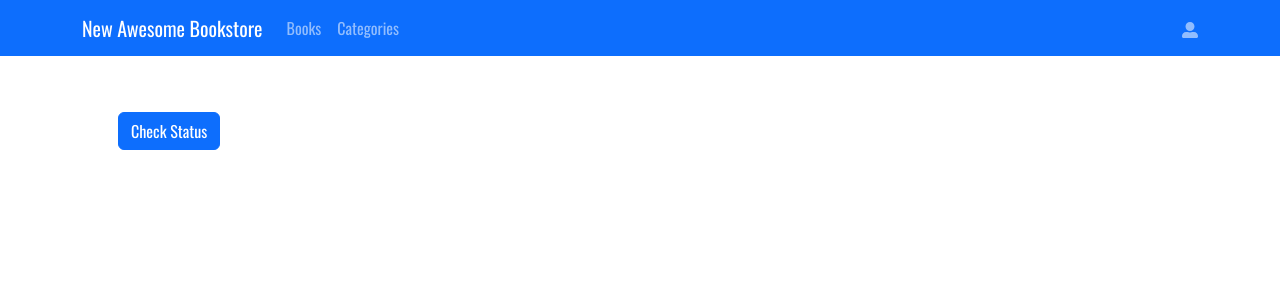
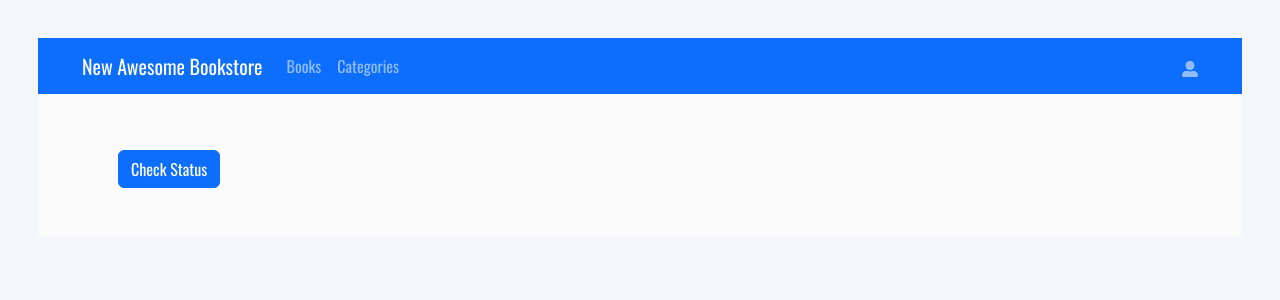
Before and after one commit to HunterX-7/New-Awesome-Bookstore, a React (Create React App) app: page /categoryPage in a window 1280 px wide. Shown: the top 300 px of the page. Built offline with nearby package versions, Linux system fonts and the light colour scheme; no server answers.

Commit message:
Add styling to the book cards and navbar with margin and padding

```diff
--- a/src/App.css
+++ b/src/App.css
@@ -5,6 +5,15 @@
   margin: 0;
   padding: 0;
   font-family: 'Oswald', sans-serif;
+}
+
+body {
+  padding: 3%;
+  background-color: #f5f6fa;
+}
+
+#root {
+  background-color: #fafafa;
 }
 
 .weight-300 {
@@ -17,6 +26,22 @@
 
 .react-icons {
   color: silver;
+}
+
+.navbar-color {
+  background-color: white;
+}
+
+.bookForm {
+  margin-top: 3%;
+}
+
+.book-cards {
+  margin-top: 2%;
+  padding: 2%;
+  background-color: white;
+  border: 1px solid gainsboro;
+  border-radius: 5px;
 }
 
 .progress-divider {
--- a/src/App.js
+++ b/src/App.js
@@ -12,7 +12,7 @@ const App = () => {
   dispatch(getData());
   return (
     <>
-      <nav className="navbar navbar-dark bg-primary navbar-expand">
+      <nav className="navbar navbar-dark bg-primary navbar-expand navbar-color">
         <div className="container">
           <Link className="navbar-brand" to="./">New Awesome Bookstore</Link>
           <div className="collapse navbar-collapse">
--- a/src/components/book.js
+++ b/src/components/book.js
@@ -16,8 +16,7 @@ const Book = ({ title, author, id }) => {
 
   return (
     <>
-      <hr />
-      <div className="row align-items-center">
+      <div className="row align-items-center book-cards">
         <div className="col-5">
           <div className="d-flex justify-content-between align-items-center">
             <div>
--- a/src/components/bookForm.js
+++ b/src/components/bookForm.js
@@ -20,7 +20,7 @@ const BookForm = () => {
 
   return (
     <form onSubmit={onSubmit}>
-      <hr />
+      <hr className="bookForm" />
       <h2 className="text-secondary">Add New Book</h2>
       <div className="row g-3">
         <div className="col-6 ms-auto">
--- a/src/pages/bookPage.js
+++ b/src/pages/bookPage.js
@@ -1,7 +1,7 @@
 import BookList from '../components/bookList';
 
 const Books = () => (
-  <div className="container p-5">
+  <div className="container p-4">
     <BookList />
   </div>
 );
```
